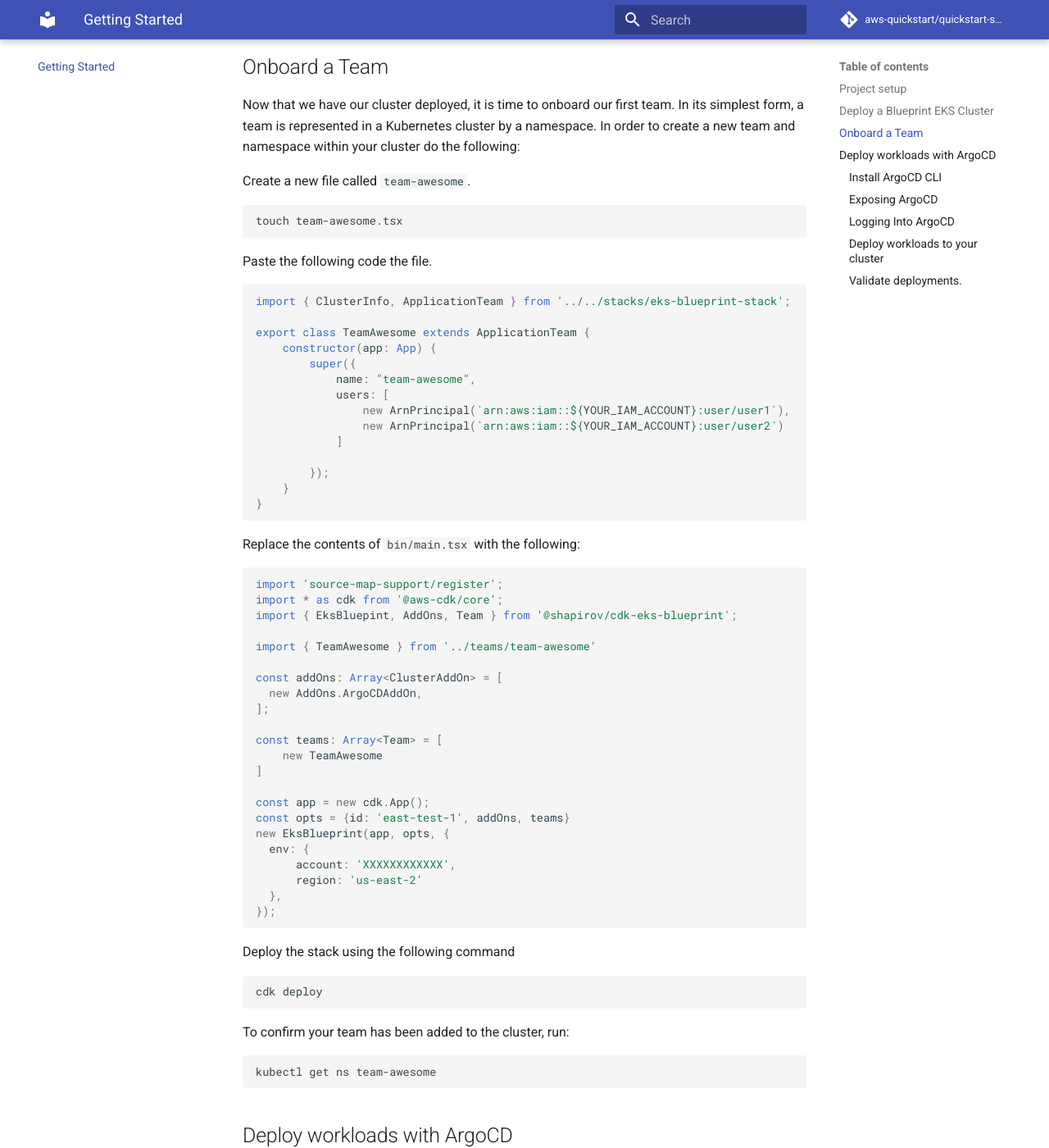
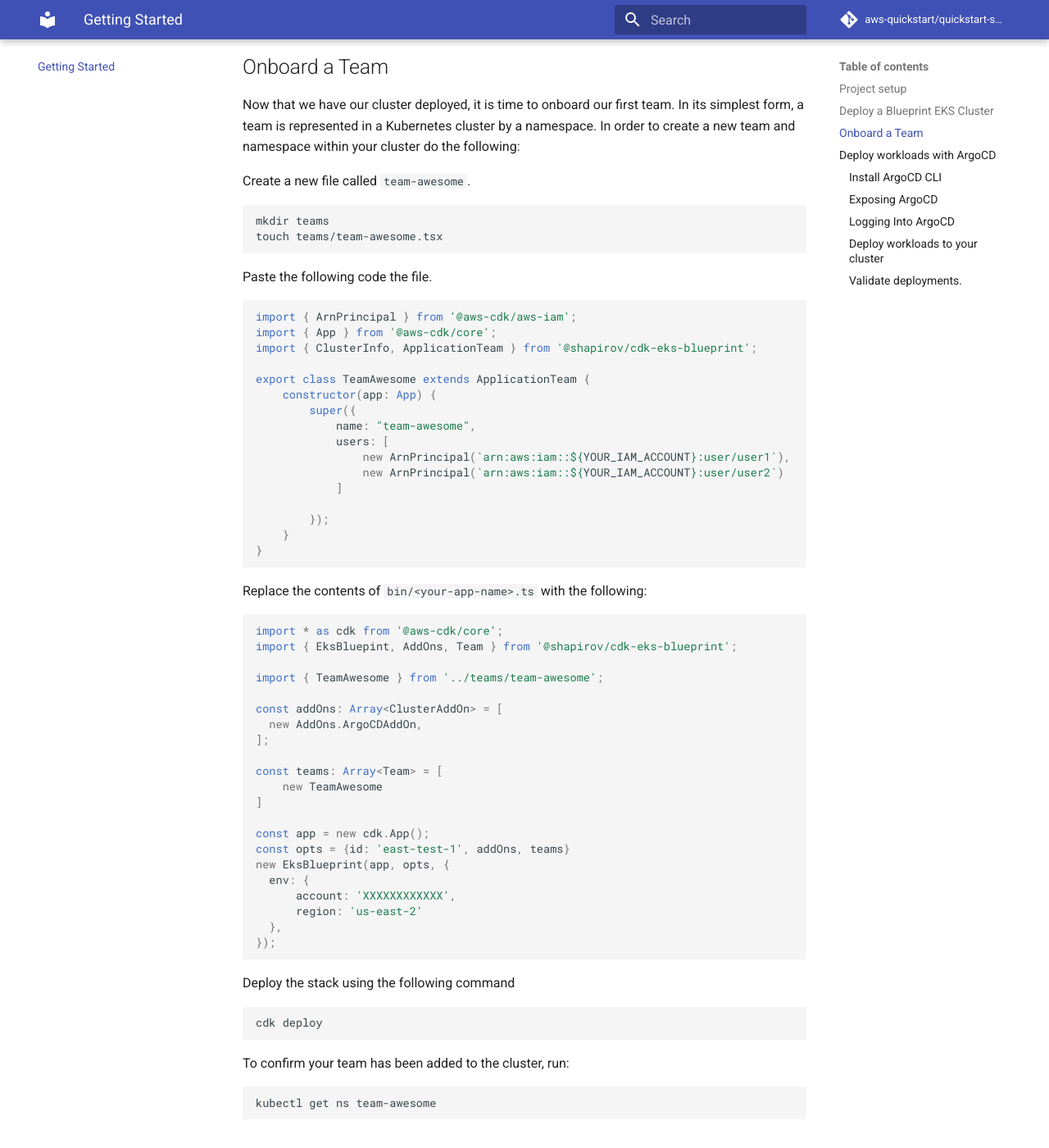
Before and after one commit to aws-quickstart/cdk-eks-blueprints, an MkDocs documentation site: the page built from docs/getting-started.md, in a window 1280 px wide and 1400 px high, scrolled down 1559 px. Shown: the whole window at 82% size. Built offline with MkDocs 1.6.1 and Material for MkDocs 9.7.7, drawn with Linux system fonts in a browser that asks for light colours; comment, search, counter and statistics services are not loaded; some of the changed text lies outside the part shown.

Commit message:
fixed readme and doc errors, fixed role passing for team access based on tests with CP SAs

````diff
--- a/docs/getting-started.md
+++ b/docs/getting-started.md
@@ -75,13 +75,16 @@
 Create a new file called `team-awesome`.
 
 ```
-touch team-awesome.tsx
+mkdir teams
+touch teams/team-awesome.tsx
 ```
 
 Paste the following code the file.
 
 ```typescript
-import { ClusterInfo, ApplicationTeam } from '../../stacks/eks-blueprint-stack';
+import { ArnPrincipal } from '@aws-cdk/aws-iam';
+import { App } from '@aws-cdk/core';
+import { ClusterInfo, ApplicationTeam } from '@shapirov/cdk-eks-blueprint';
 
 export class TeamAwesome extends ApplicationTeam {
     constructor(app: App) {
@@ -97,14 +100,14 @@
 }
 ```
 
-Replace the contents of `bin/main.tsx` with the following:
+Replace the contents of `bin/<your-app-name>.ts` with the following:
 
 ```typescript
-import 'source-map-support/register';
+
 import * as cdk from '@aws-cdk/core';
 import { EksBluepint, AddOns, Team } from '@shapirov/cdk-eks-blueprint';
 
-import { TeamAwesome } from '../teams/team-awesome'
+import { TeamAwesome } from '../teams/team-awesome';
 
 const addOns: Array<ClusterAddOn> = [
   new AddOns.ArgoCDAddOn,
--- a/package.json
+++ b/package.json
@@ -1,6 +1,6 @@
 {
     "name": "@shapirov/cdk-eks-blueprint",
-    "version": "0.1.7",
+    "version": "0.1.8",
     "main": "dist/lib/index.js",
     "types": "dist/lib/index.d.ts",
     "bin": {
````
Also changed, not shown: other parts of docs/getting-started.md (+1 -1 lines), README.md (+13 -0 lines), 1 other file.
